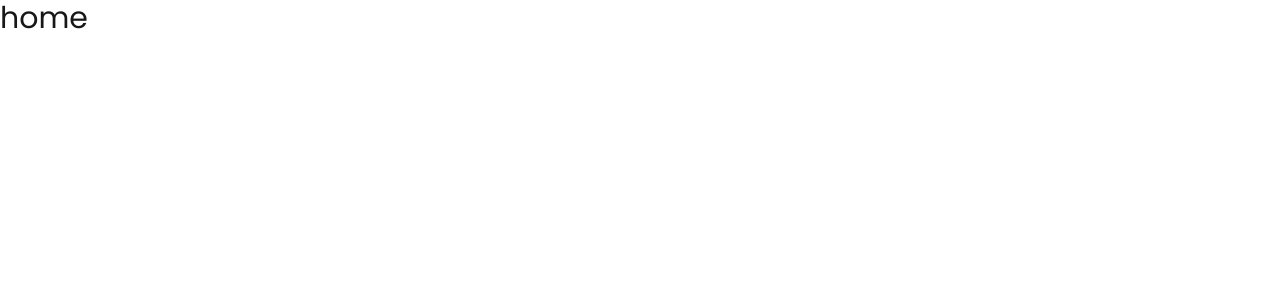
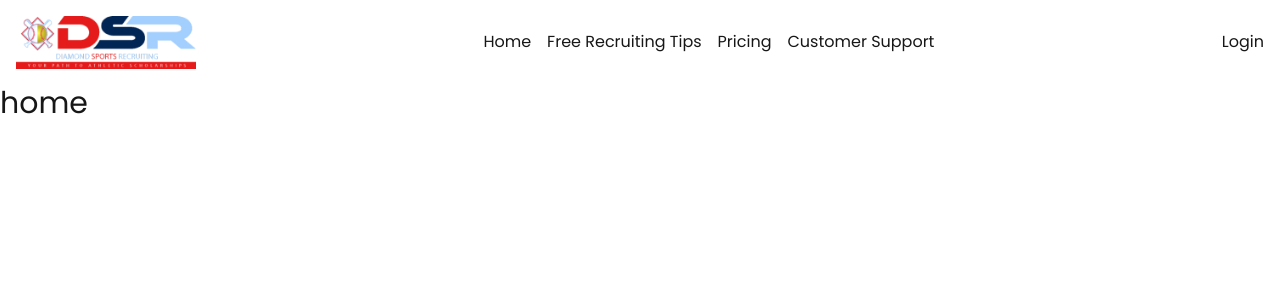
Before and after one commit to astralDeveper/D-S-R, a Next.js app: page / in a window 1280 px wide. Shown: the top 300 px of the page. Built offline with nearby package versions, Linux system fonts and the light colour scheme.

Commit message:
componenet folder

```diff
--- a/app/layout.jsx
+++ b/app/layout.jsx
@@ -1,6 +1,7 @@
 import localFont from "next/font/local";
 import "./globals.css";
 import { Poppins } from '@next/font/google';
+import Navbar from "@/components/Navbar";
 
 const geistSans = localFont({
   src: "./fonts/GeistVF.woff",
@@ -32,6 +33,7 @@ export default function RootLayout({ children }) {
       <body
         className={poppins.className}
       >
+        <Navbar/>
         {children}
       </body>
     </html>
--- /dev/null
+++ b/components/Navbar.jsx
@@ -0,0 +1,22 @@
+import React from 'react'
+import logo from '@/assets/navbar/logo.png'
+import Image from 'next/image'
+
+const Navbar = () => {
+  return (
+    <>
+        <div className='p-4 flex items-center justify-between'>
+            <Image src={logo} alt='img' width={180} height={50}/>
+            <ul className='flex items-center gap-4'>
+                <li>Home</li>
+                <li>Free Recruiting Tips</li>
+                <li>Pricing</li>
+                <li>Customer Support</li>
+            </ul>
+            <button>Login</button>
+        </div>
+    </>
+  )
+}
+
+export default Navbar
```
Also changed, not shown: assets/navbar/logo.png (added).
